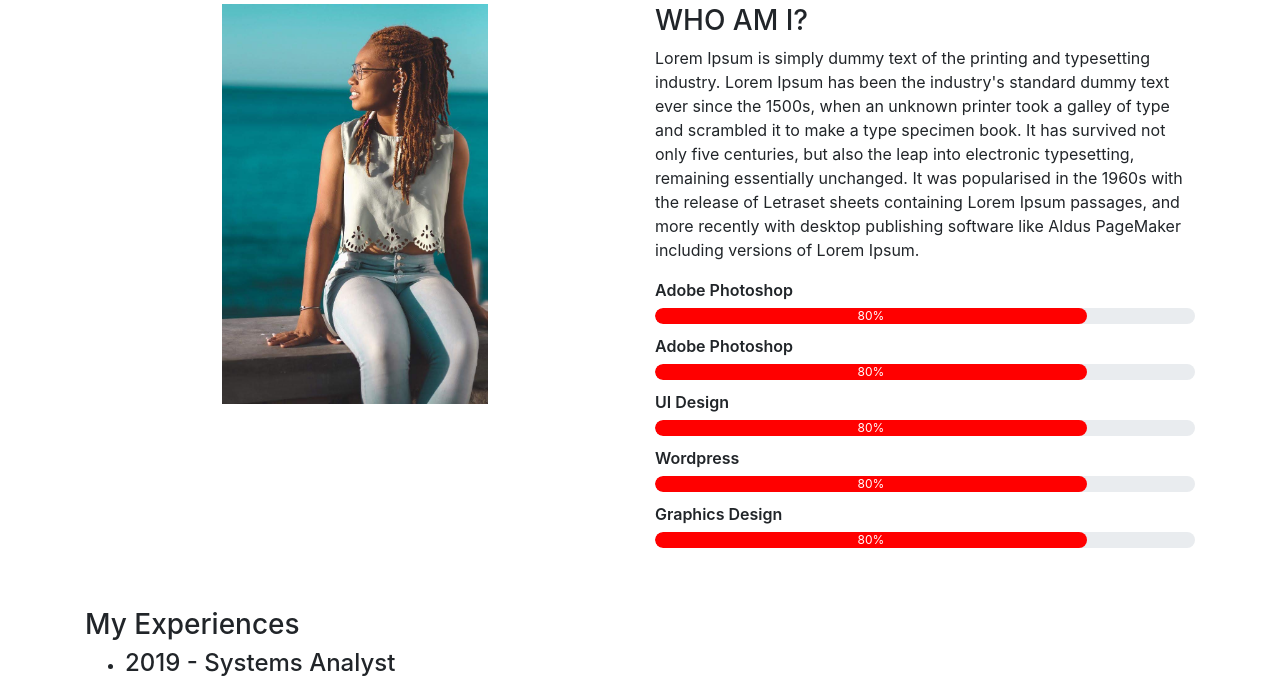
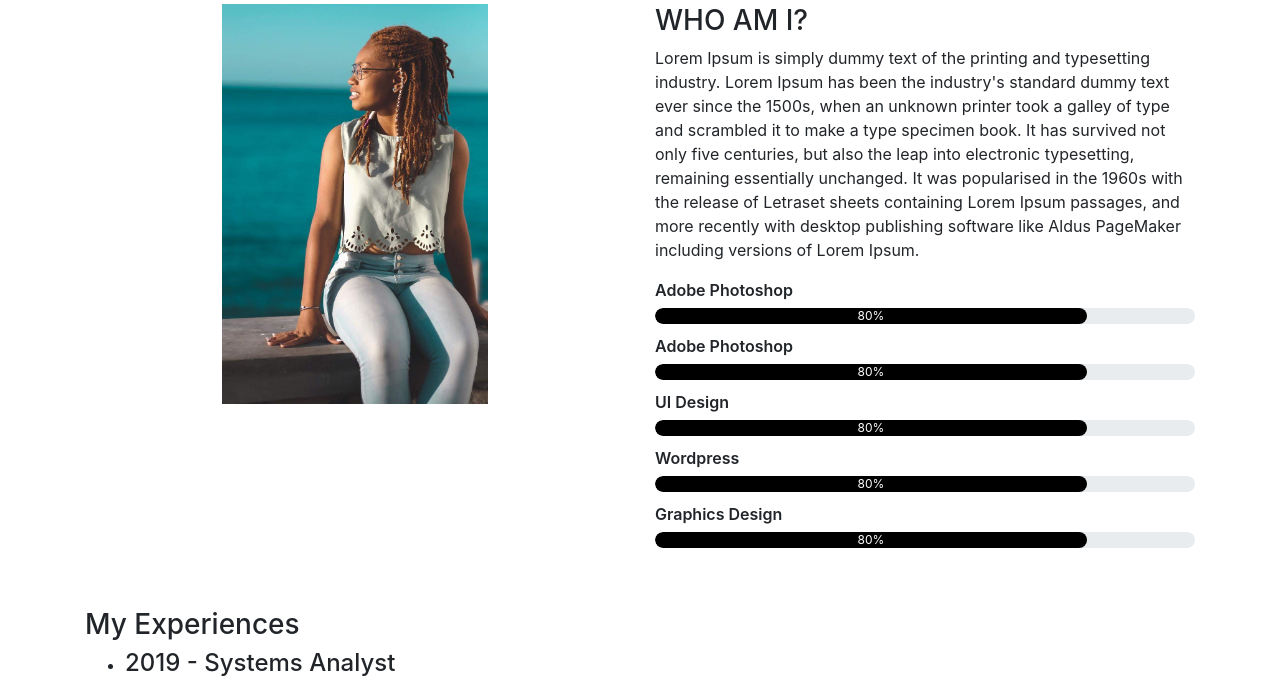
Before and after one commit to Dejah9/profile, a PHP site: page / in a window 1280 px wide. Shown: the part 972-1659 px from the top of the page. Run offline with PHP 8.4, Linux system fonts and the light colour scheme.

Commit message:
notice css isnt updating

```diff
--- a/style.css
+++ b/style.css
@@ -127,6 +127,6 @@ body{
 
 .progress-bar{
 	border-radius: 16px;
-	background: red !important;
+	background: #000 !important;
 
 }
```
